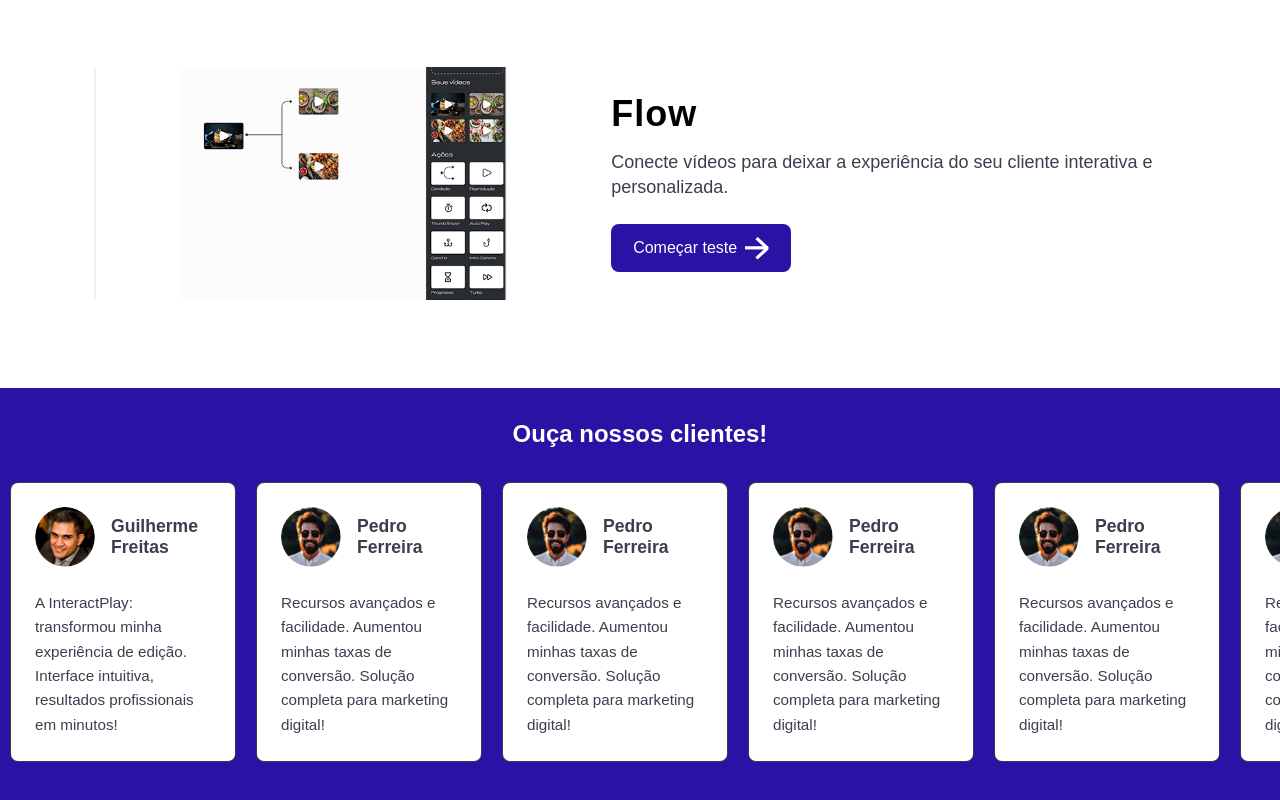
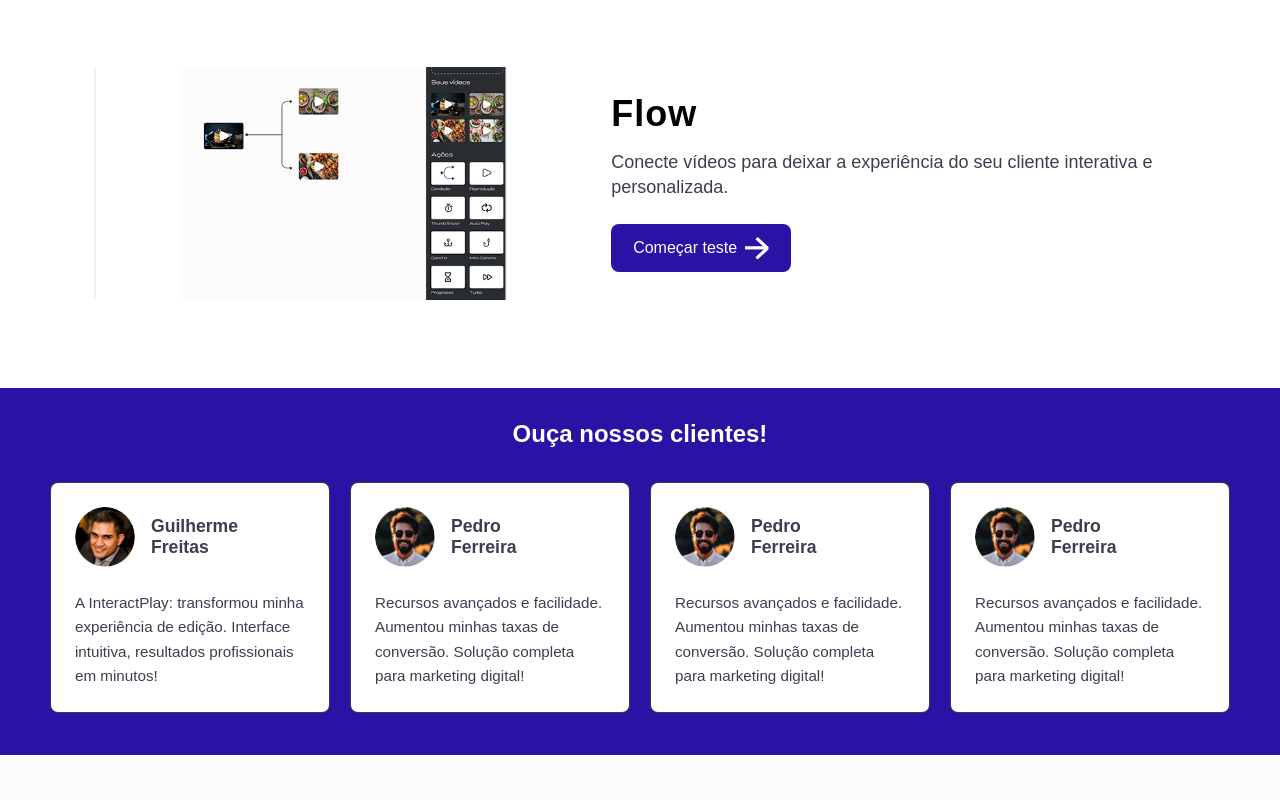
Before and after one commit to pedroferreirasousa/LP-INTERACTIPLAY, a React (Vite) app in the folder LP-INTERACTPLAY/: page / in a window 1280 px wide. Shown: the part 2320-3120 px from the top of the page. After the commit the page ends 3075 px from the top, so only its background shows below. Built offline with nearby package versions, Linux system fonts and the light colour scheme; a web font is replaced by a local one.

Commit message:
feat: ajuste section testimonial responsividade

```diff
--- a/LP-INTERACTPLAY/src/components/Sections/Testimony/styles.module.scss
+++ b/LP-INTERACTPLAY/src/components/Sections/Testimony/styles.module.scss
@@ -17,9 +17,11 @@
 
   .cards__container {
     margin-top: 24px;
-    width: 100%;
+    width: auto;
+    max-width: 100vw;
     display: flex;
     overflow: auto;
+
 
     &::-webkit-scrollbar {
       display: none;
--- a/LP-INTERACTPLAY/src/data/testimony.ts
+++ b/LP-INTERACTPLAY/src/data/testimony.ts
@@ -30,16 +30,4 @@ export const testimonials: Testimonial[] = [
     name: "Pedro Ferreira",
     text: "Recursos avançados e facilidade. Aumentou minhas taxas de conversão. Solução completa para marketing digital!",
   },
-  {
-    id: "5",
-    image: "/media/images/testimonyprofile2.png",
-    name: "Pedro Ferreira",
-    text: "Recursos avançados e facilidade. Aumentou minhas taxas de conversão. Solução completa para marketing digital!",
-  },
-  {
-    id: "6",
-    image: "/media/images/testimonyprofile2.png",
-    name: "Pedro Ferreira",
-    text: "Recursos avançados e facilidade. Aumentou minhas taxas de conversão. Solução completa para marketing digital!",
-  },
 ];
```
